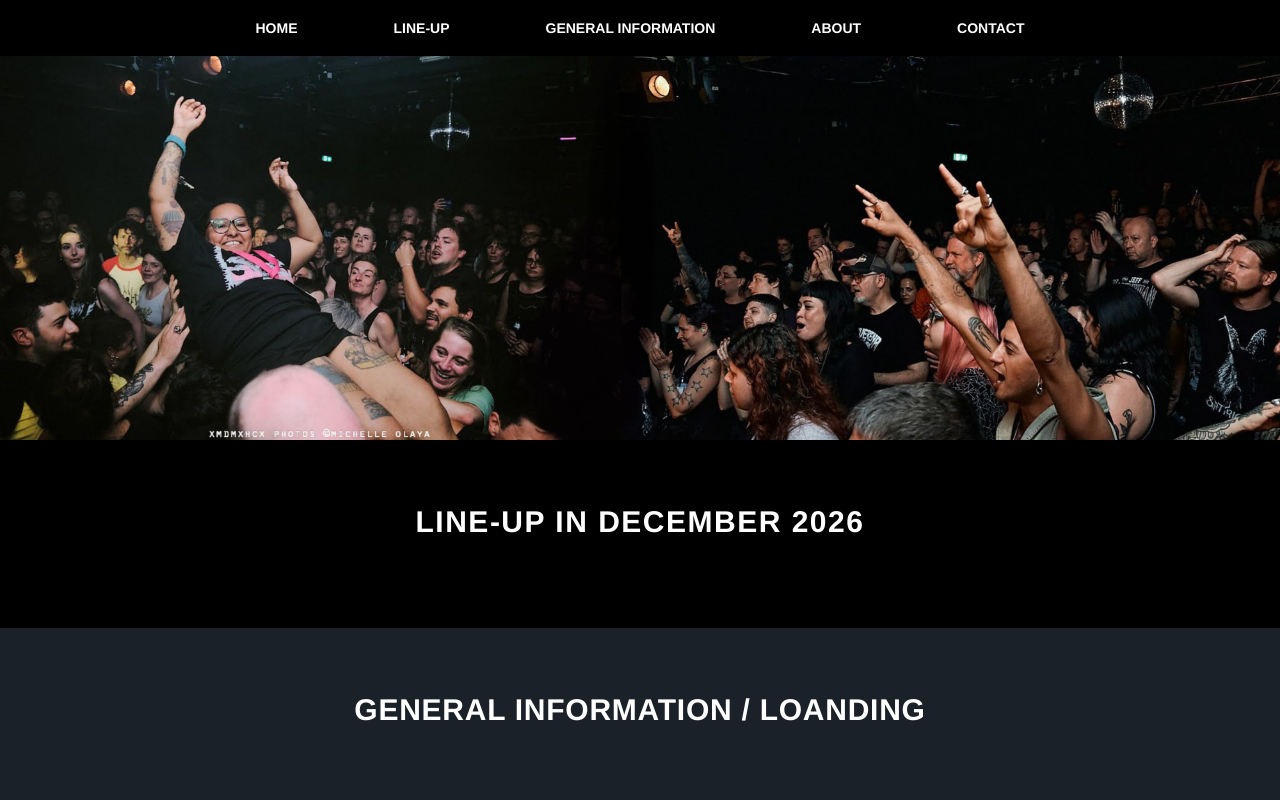
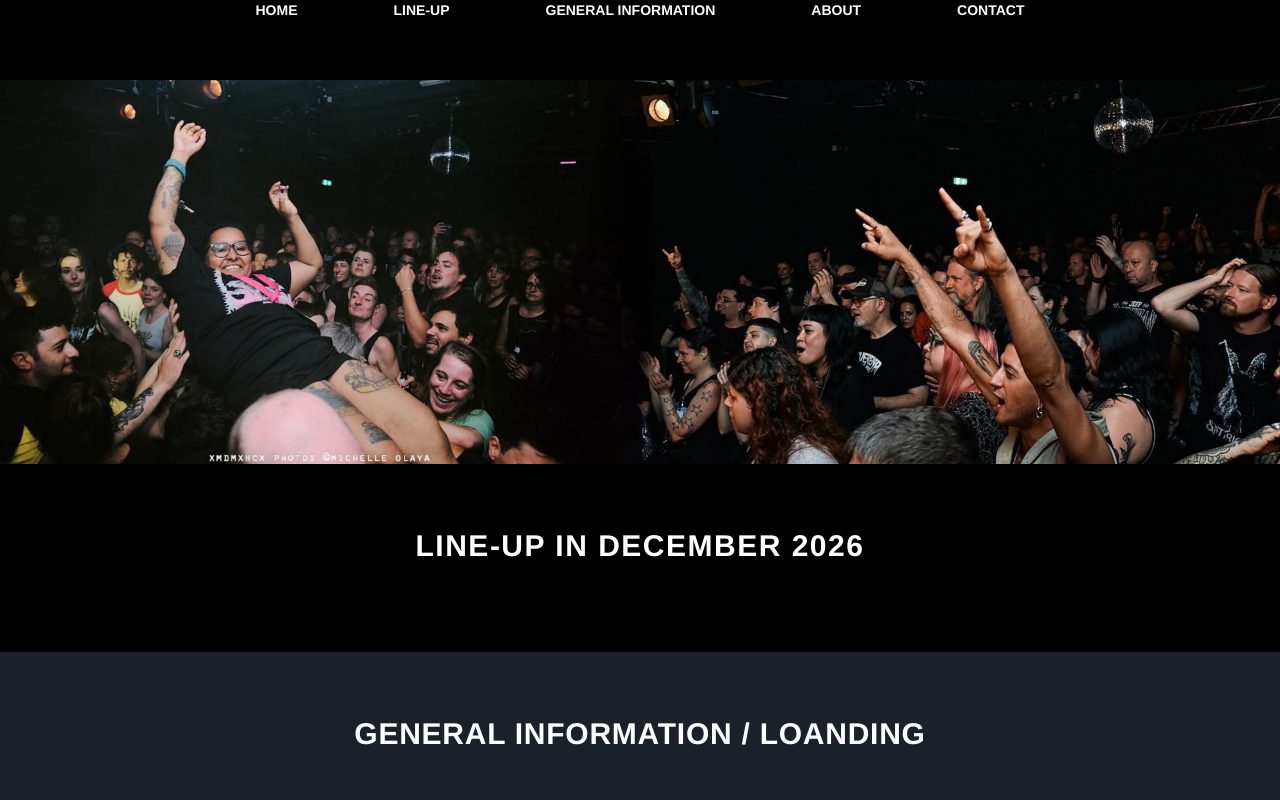
Before and after one commit to Lilian-CR/my-people-fest, a React (Vite) app: page / in a window 1280 px wide. Shown: the top 800 px of the page. Built offline with nearby package versions, Linux system fonts and the light colour scheme.

Commit message:
Update Navbar.jsx

```diff
--- a/src/components/Navbar.jsx
+++ b/src/components/Navbar.jsx
@@ -15,7 +15,7 @@ export default function Navbar() {
 
   return (
     <header className="bg-black text-white sticky top-0 z-50">
-      <nav className="relative max-w-[950px] mx-auto px-4 flex items-center justify-between h-14">
+      <nav className="relative max-w-[950px] mx-auto px-4 flex items-right justify-between h-20">
 
         {/* Social Icons – Mobile Only */}
         <div className="flex gap-3 text-lg md:hidden">
```
